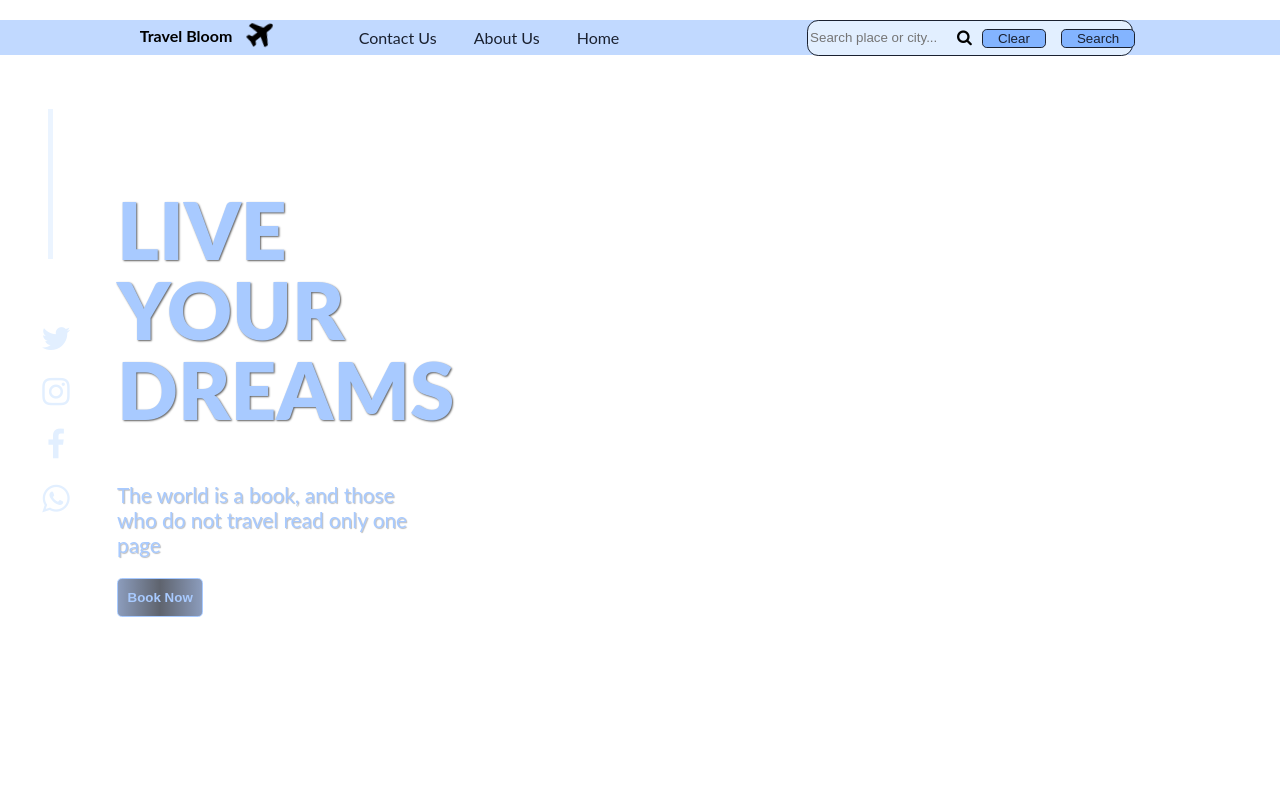
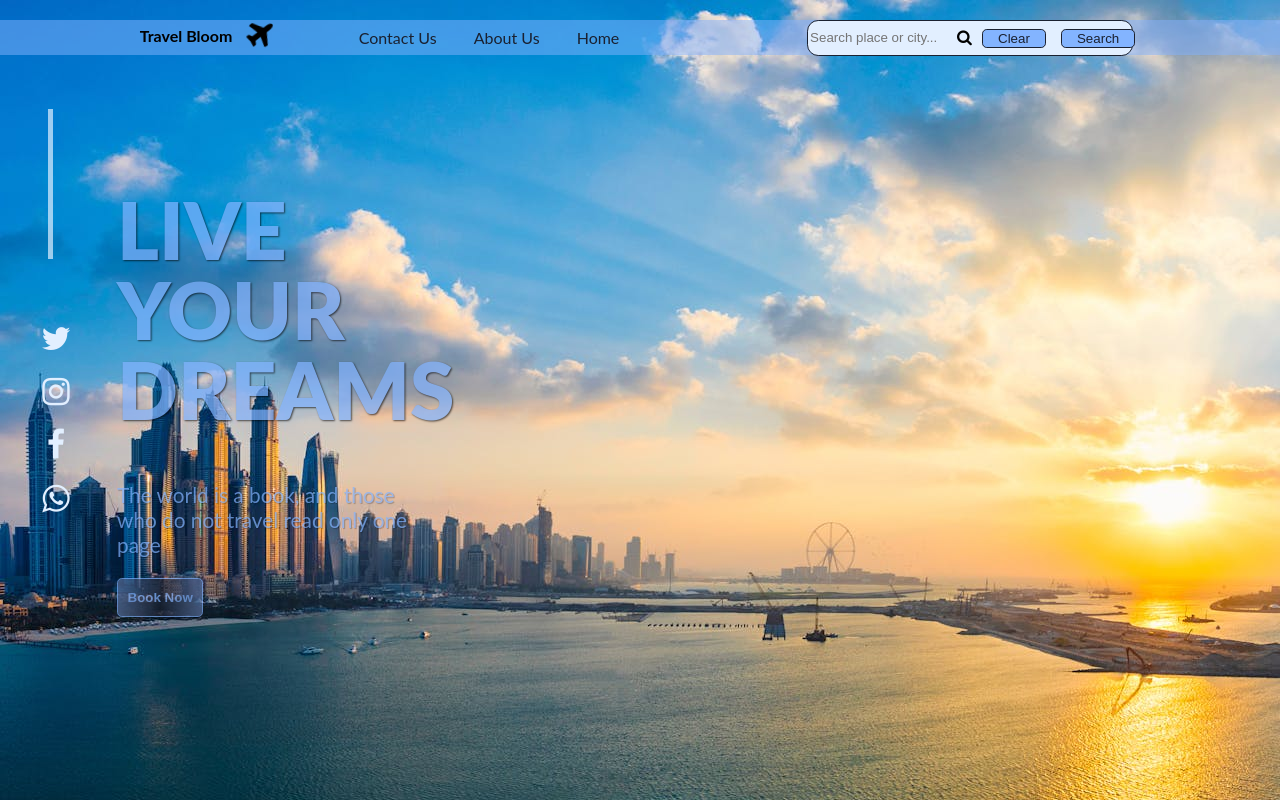
Before and after one commit to Vhrollout/TravelBloom, a plain HTML site: page index.html in a window 1280 px wide. Drawn offline with nearby package versions, Linux system fonts and the light colour scheme.

Commit message:
Update styles.css

```diff
--- a/styles.css
+++ b/styles.css
@@ -1,6 +1,6 @@
 body {
   margin: 20px auto;
-  background-image: url(./Assets/bkg3.jpg);
+  background-image: url(./bkg3.jpg);
   box-sizing: border-box;
   background-repeat: no-repeat;
   object-fit: cover;
```
